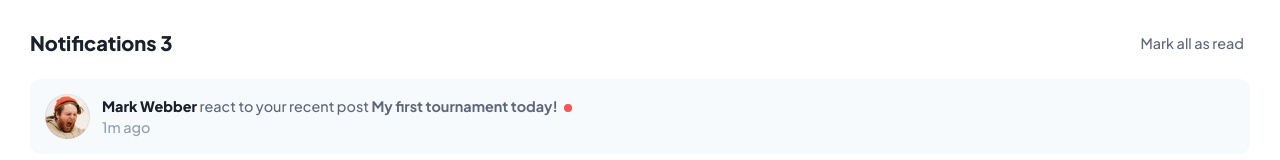
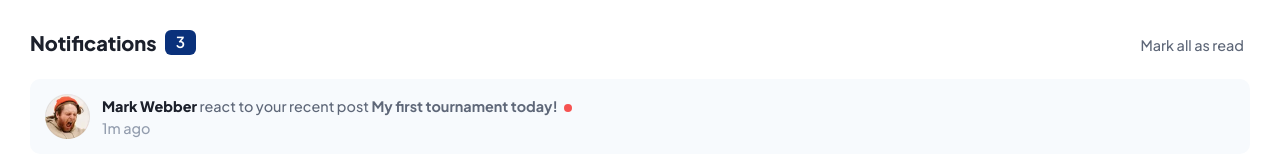
Before and after one commit to edo979/notification-page, a React (Vite) app: page / in a window 1280 px wide. Shown: the top 160 px of the page. Built offline with nearby package versions, Linux system fonts and the light colour scheme.

Commit message:
style notification badge

```diff
--- a/src/App.jsx
+++ b/src/App.jsx
@@ -105,12 +105,10 @@ function App() {
   return (
     <>
       <header className="header | flex">
-        <h1>
-          Notifications{' '}
-          <span className="badge">
-            {state.filter((notificaton) => !notificaton.isRead).length}
-          </span>
-        </h1>
+        <h1>Notifications</h1>
+        <span className="badge badge-primary">
+          {state.filter((notificaton) => !notificaton.isRead).length}
+        </span>
         <button className="btn btn-text" onClick={handleReadAll}>
           Mark all as read
         </button>
--- a/src/scss/_components.scss
+++ b/src/scss/_components.scss
@@ -54,3 +54,30 @@ body {
     background-color: hsl(var(--clr-primary-red));
   }
 }
+
+// Button
+.btn {
+  border: 0;
+  font-size: var(--fs-500);
+  background-color: transparent;
+  cursor: pointer;
+
+  &-text {
+    color: hsl(var(--clr-neutral-400));
+    font-weight: 500;
+  }
+}
+
+.badge {
+  --clr-badge: var(--clr-primary-blue);
+  --clr-text-badge: var(--clr-neutral-900);
+
+  padding: 0.15rem 0.7rem 0.25rem;
+  border-radius: 6px;
+
+  font-size: var(--fs-600);
+  font-weight: 600;
+
+  color: hsl(var(--clr-text-badge));
+  background-color: hsl(var(--clr-badge));
+}
--- a/src/scss/_layout.scss
+++ b/src/scss/_layout.scss
@@ -11,5 +11,12 @@
 }
 
 .header {
+  --f-gap: 0.5rem;
+  --f-align: end;
+
   margin-block-end: 1.5rem;
+
+  .badge {
+    margin-right: auto;
+  }
 }
--- a/src/scss/_msc.scss
+++ b/src/scss/_msc.scss
@@ -1,17 +1,3 @@
-// @font-face {
-//   font-family: 'jakarta';
-//   src: url('/public/assets/fonts/static/PlusJakartaSans-ExtraBold.ttf')
-//     format('truetype');
-//   font-weight: bold;
-// }
-
-// @font-face {
-//   font-family: 'jakarta';
-//   src: url('/public/assets/fonts/static/PlusJakartaSans-Medium.ttf')
-//     format('truetype');
-//   font-weight: normal;
-// }
-
 @font-face {
   font-family: 'jakarta';
   src: url('/public/assets/fonts/PlusJakartaSans-VariableFont_wght.ttf')
@@ -22,7 +8,7 @@
 
 :root {
   --clr-primary-red: 1, 90%, 64%;
-  --clr-primary-blue: 219, 85%, 2%;
+  --clr-primary-blue: 219, 85%, 26%;
 
   --clr-neutral-900: 0, 0%, 100%;
   --clr-neutral-800: 210, 60%, 98%;
@@ -34,7 +20,8 @@
 
   --fs-400: 0.9rem;
   --fs-500: 0.9rem;
-  --fs-600: 1.25rem;
+  --fs-600: 0.955rem;
+  --fs-700: 1.25rem;
 }
 
 // Typography
@@ -46,7 +33,7 @@ body {
 }
 
 h1 {
-  font-size: var(--fs-600);
+  font-size: var(--fs-700);
   font-weight: 800;
   color: hsl(var(--clr-neutral-300));
 }
@@ -55,20 +42,6 @@ a {
   text-decoration: none;
   font-weight: 700;
   color: hsl(var(--clr-neutral-400));
-}
-
-// Button
-.btn {
-  border: 0;
-
-  font-size: var(--fs-500);
-
-  background-color: transparent;
-
-  &-text {
-    color: hsl(var(--clr-neutral-400));
-    font-weight: 500;
-  }
 }
 
 // Utility
```
